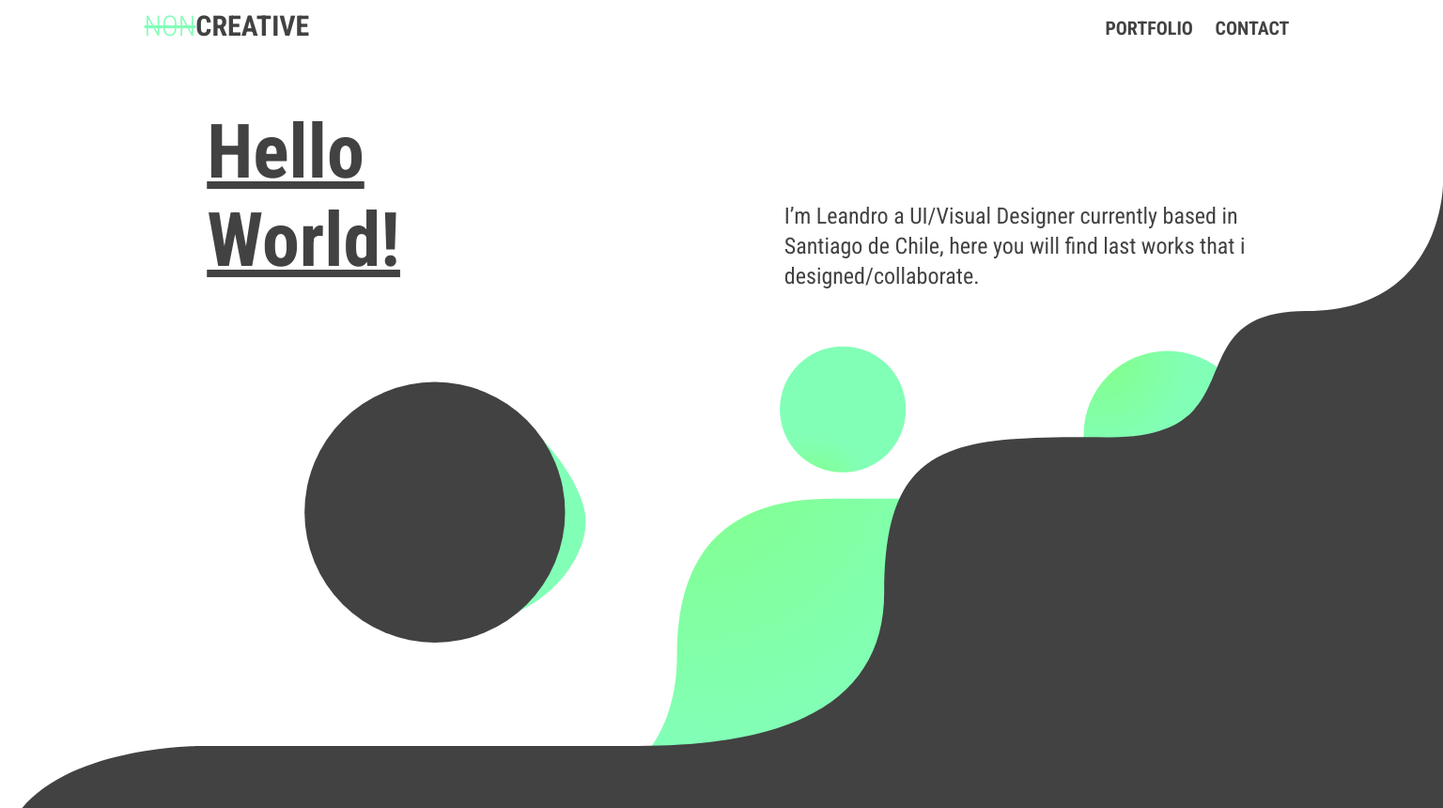
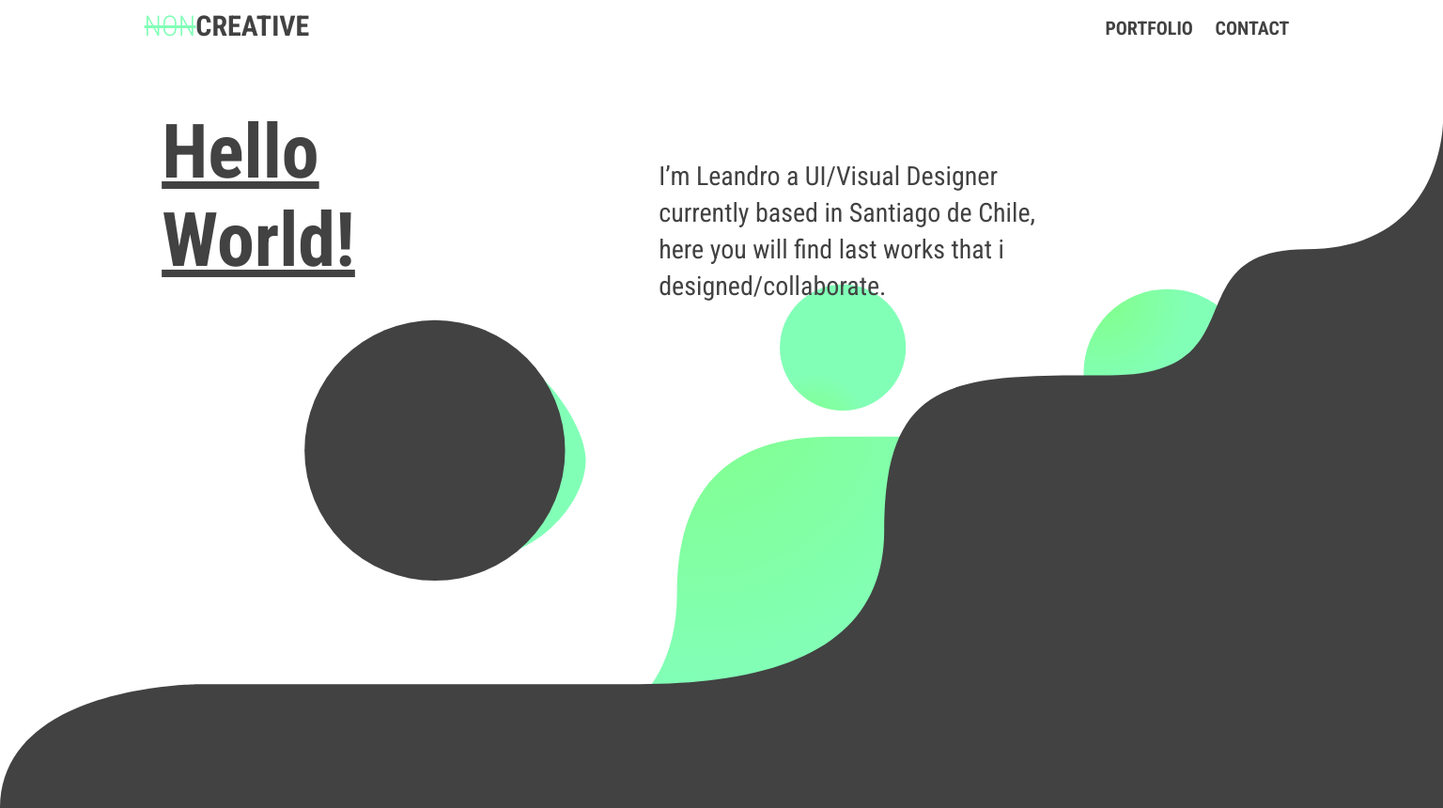
Before and after one commit to leandrofuenzalida/leandrofuenzalida.github.io, a plain HTML site: page index.html in a window 1536 px wide. Shown: the top 860 px of the page at 94% size. Drawn offline with nearby package versions, Linux system fonts and the light colour scheme.

Commit message:
fix larger screen background and description

```diff
--- a/css/style.css
+++ b/css/style.css
@@ -34,6 +34,7 @@ h1, h3, h2{
   height: 860px;
   padding: 0px 100px 0px 100px;
   background-image: url(/img/background-noncreative.svg);
+  background-position-y: bottom;
   background-repeat: no-repeat;
   background-size: cover;
 }
@@ -162,6 +163,7 @@ input[placeholder] {
   padding-top:115px;
   color: #424242;
 }
+
 
 footer{
   width: 100%;
@@ -485,7 +487,7 @@ a:hover{
 /* MAX WIDTH 810 PX  - START */
 
 /* Smartphones (portrait and landscape) ----------- */
-@media only screen and (min-width : 480px) and (max-width : 700px) {
+@media only screen and (min-width : 480px) and (max-width : 850px) {
 
   header{
     width: 98%;
@@ -571,6 +573,33 @@ a:hover{
 
 /* MAX WIDTH 320 PX  - END */
 
+
+@media only screen and (min-width :1450px) {
+
+  .description {
+    font-size: 28px;
+    color: #424242;
+    padding: 140px 40% 0px 0%;
+    line-height: 39px;
+  }
+
+  #content-right {
+    width: 55%;
+    display: block;
+    float: right;
+  }
+
+  .bigtitle {
+    font-size: 80px;
+    text-decoration: underline;
+    font-weight: 600 !important;
+    padding-left: 18%;
+    padding-top: 115px;
+    color: #424242;
+  }
+
+}
+
 /* padding-bottom and top for image */
 .mfp-no-margins img.mfp-img {
 	padding: 0;
--- a/index.html
+++ b/index.html
@@ -40,7 +40,6 @@
     </div>
     <div id="portfolio" class="grid">
         <div class="box5">
-          <a class="box-artwork" href="/img/Barragan_SaveTheDate.jpg">
             <picture>
                 <source srcset="/img/Barragan_SaveTheDate.jpg">
                 <img class="box-artwork" src="/img/Barragan_SaveTheDate.jpg" alt="Casa Gilardi Illustration ©Leandro Fuenzalida">
@@ -146,7 +145,7 @@
           <a class="box-artwork" href="/img/icons.gif">
             <picture>
               <source srcset="/img/icons.gif">
-              <img class="box-artwork" src="/img/icons.gif" alt="Icons for ArchDaily's curators Profile ©Leandro Fuenzalida ">
+              <img class="box-artwork" src="/img/icons.gif" alt="Icons for ArchDaily's curators Profile ©Leandro Fuenzalida" >
             </picture>
           </a>
         </div>
```
Also changed, not shown: 1 other file.
